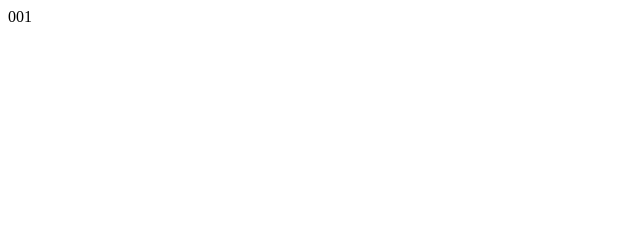
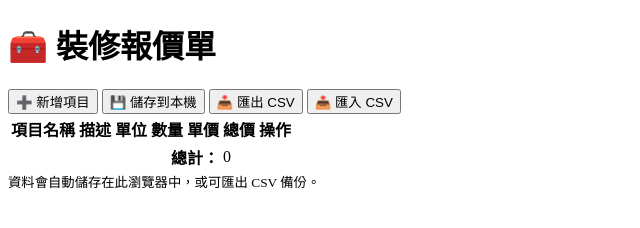
Before and after one commit to kenkin0914-dot/work, a plain HTML site: page index.html in a window 1280 px wide. Shown: the whole page, without its empty margins (0-640 px from the left). Drawn offline with Linux system fonts and the light colour scheme.

Commit message:
Update index.html

```diff
--- a/index.html
+++ b/index.html
@@ -1 +1,54 @@
-001
+<!DOCTYPE html>
+<html lang="zh-TW">
+<head>
+    <meta charset="UTF-8">
+    <meta name="viewport" content="width=device-width, initial-scale=1.0">
+    <title>裝修報價單</title>
+    <link rel="stylesheet" href="style.css">
+</head>
+<body>
+    <div class="container">
+        <h1>🧰 裝修報價單</h1>
+
+        <!-- 工具列 -->
+        <div class="toolbar">
+            <button id="addRowBtn">➕ 新增項目</button>
+            <button id="saveBtn">💾 儲存到本機</button>
+            <button id="exportBtn">📥 匯出 CSV</button>
+            <button id="importBtn">📤 匯入 CSV</button>
+            <input type="file" id="importFile" accept=".csv" style="display: none;">
+        </div>
+
+        <!-- 報價表格 -->
+        <table id="quotationTable">
+            <thead>
+                <tr>
+                    <th>項目名稱</th>
+                    <th>描述</th>
+                    <th>單位</th>
+                    <th>數量</th>
+                    <th>單價</th>
+                    <th>總價</th>
+                    <th>操作</th>
+                </tr>
+            </thead>
+            <tbody id="tableBody">
+                <!-- JavaScript 會動態產生列 -->
+            </tbody>
+            <tfoot>
+                <tr>
+                    <td colspan="5" style="text-align: right;"><strong>總計：</strong></td>
+                    <td id="grandTotal">0</td>
+                    <td></td>
+                </tr>
+            </tfoot>
+        </table>
+
+        <div class="footer">
+            <small>資料會自動儲存在此瀏覽器中，或可匯出 CSV 備份。</small>
+        </div>
+    </div>
+
+    <script src="script.js"></script>
+</body>
+</html>
```
